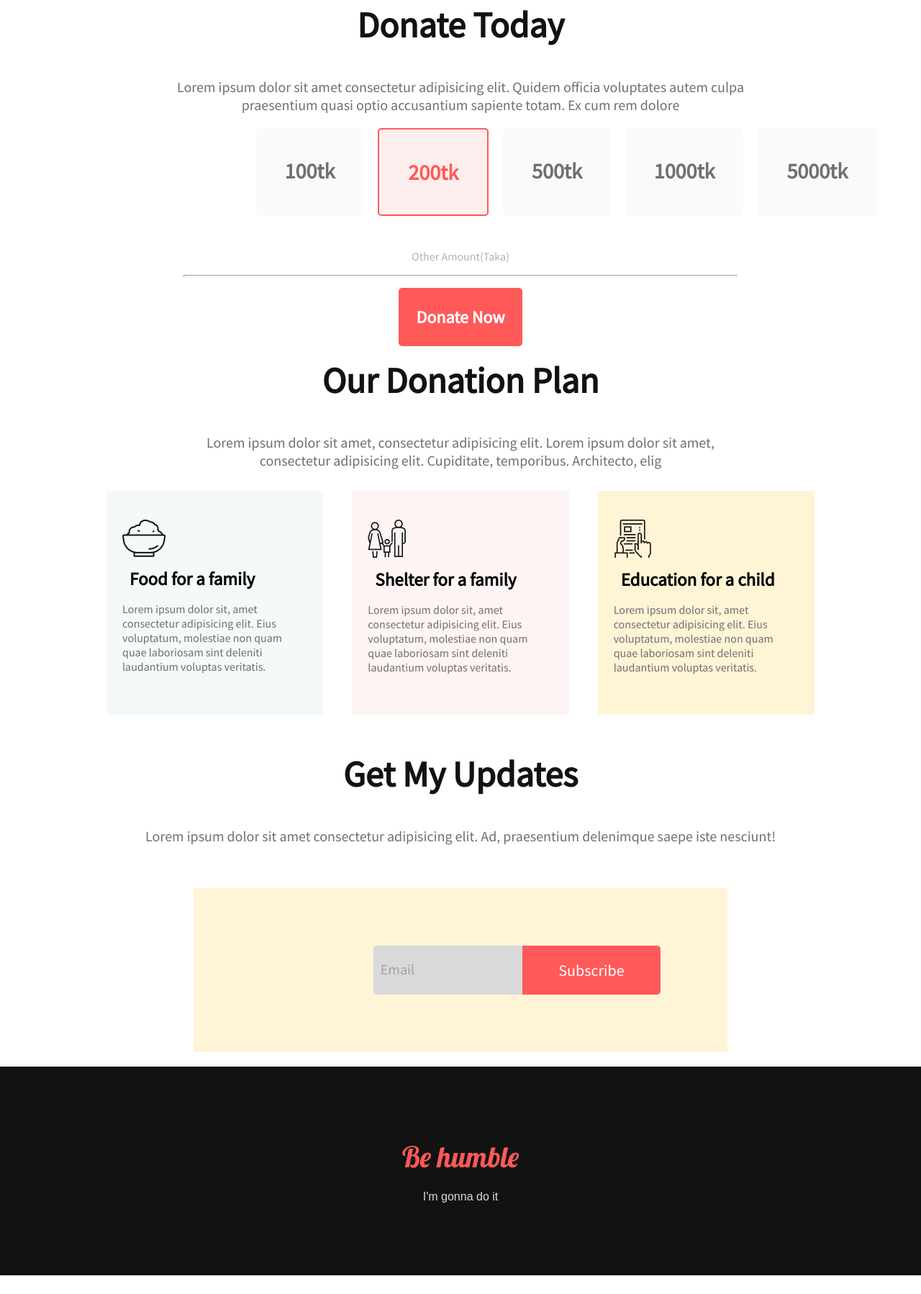
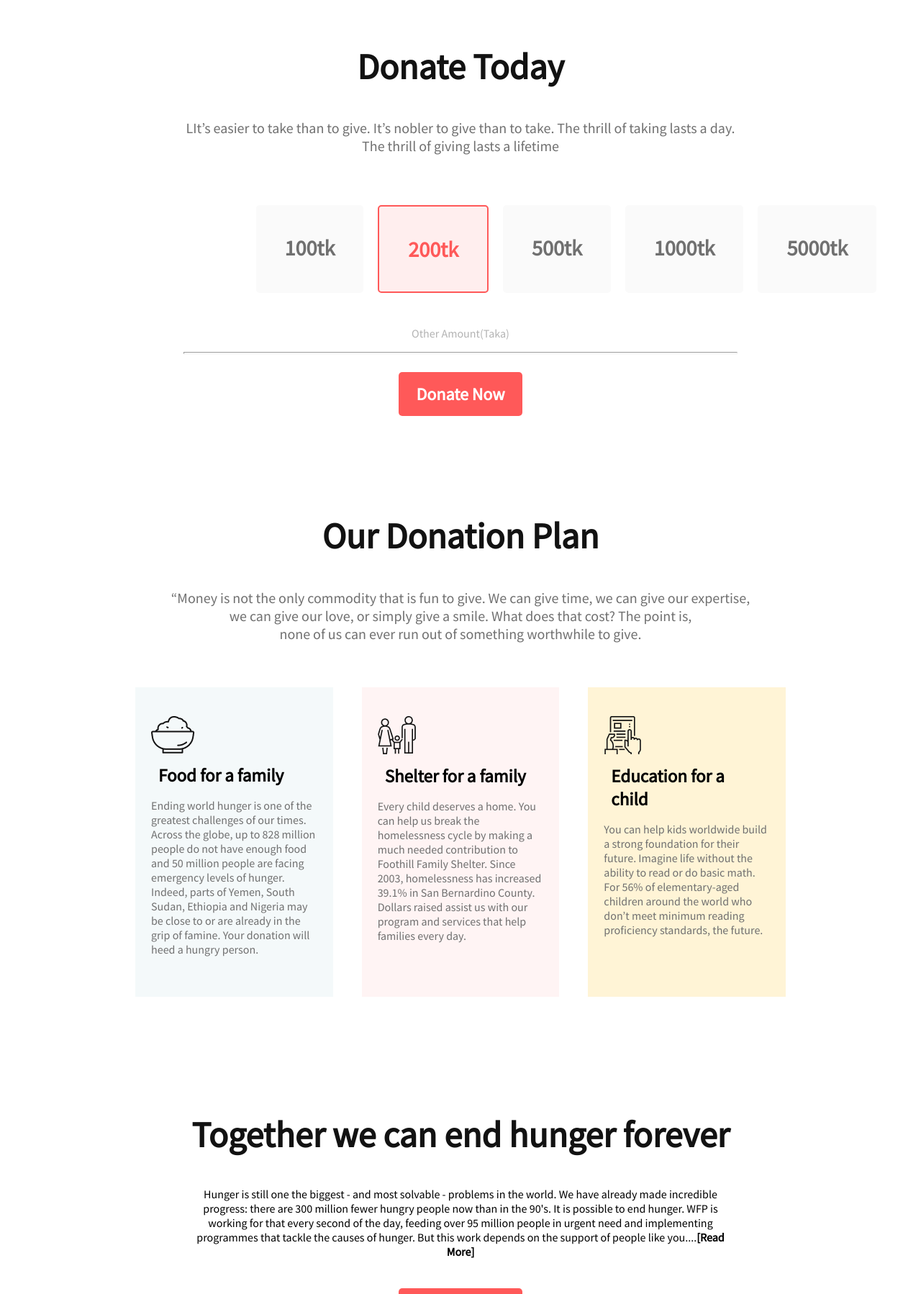
Before and after one commit to rayan-mric/donate-today, a plain HTML site: page index.html in a window 1280 px wide. Shown: the part 1002-2800 px from the top of the page at 72% size. Before the commit the page ends 2774 px from the top, so only its background shows below. Drawn offline with Linux system fonts and the light colour scheme.

Commit message:
final submission

```diff
--- a/index.html
+++ b/index.html
@@ -17,14 +17,14 @@
     <Section class="header">
         <div class="first_text">
             <h1 >Let's Help Those Who Are <br> More in Need</h1>
-            <h3>Lorem ipsum dolor sit amet consectetur adipisicing elit. Odit ratione,<br>repellendus quo alias Lorem ipsum dolor sit amet consectetur adipisicing elit. Atque, enim. </h3>
+            <h3>“Service to others is the rent you pay for your room here on earth.” -- Mohammed Ali</h3>
 
         </div>
         <a href="https://www.youtube.com/channel/UCm2b3oU78xlYeuNJ5Wa3OHw" target="_blank" class="button">Donate Now</a>
     </Section>
     <section class="donation_today">
         <h2>Donate Today</h2>
-        <h3 class="gray">Lorem ipsum dolor sit amet consectetur adipisicing elit. Quidem officia voluptates autem culpa <br>praesentium quasi optio accusantium sapiente totam. Ex cum rem dolore</h3>
+        <h3 class="gray">LIt’s easier to take than to give. It’s nobler to give than to take. The thrill of taking lasts a day. <br> The thrill of giving lasts a lifetime</h3> <br><br>
         <div class="flex">
             <h4 class="gray">100tk</h4>
             <h4 id="pink">200tk</h4>
@@ -39,41 +39,44 @@
     </section>
     <section class="donation_plan">
         <h2>Our Donation Plan</h2>
-        <h3 class="gray">Lorem ipsum dolor sit amet, consectetur adipisicing elit. Lorem ipsum dolor sit amet,<br> consectetur adipisicing elit. Cupiditate, temporibus. Architecto, elig</h3>
+        <h3 class="gray">“Money is not the only commodity that is fun to give. We can give time, we can give our expertise, <br> we can give our love, or simply give a smile. What does that cost? The point is, <br> none of us can ever run out of something worthwhile to give.
+        </h3> <br>
         <div class="plans">
             <div class="food box">
                 <img class="icon" src="media/icons/food.png" alt="food icon">
                 <h5>Food for a family</h5>
-                <p class="gray">Lorem ipsum dolor sit, amet consectetur adipisicing elit. Eius voluptatum, molestiae non quam quae laboriosam sint deleniti laudantium voluptas veritatis.</p>
+                <p class="gray">Ending world hunger is one of the greatest challenges of our times. Across the globe, up to 828 million people do not have enough food and 50 million people are facing emergency levels of hunger. Indeed, parts of  Yemen, South Sudan, Ethiopia and Nigeria may be close to or are already in the grip of famine. Your donation will heed a hungry person.</p>
             </div>
             <div class="shelter box">
                 <img class="icon" src="media/icons/shelter.png" alt="food icon">
                 <h5>Shelter for a family</h5>
-                <p class="gray">Lorem ipsum dolor sit, amet consectetur adipisicing elit. Eius voluptatum, molestiae non quam quae laboriosam sint deleniti laudantium voluptas veritatis.</p>
+                <p class="gray">Every child deserves a home. You can help us break the homelessness cycle by making a much needed contribution to Foothill Family Shelter. Since 2003, homelessness has increased 39.1% in San Bernardino County. Dollars raised assist us with our program and services that help families every day.</p>
             </div>
             <div class="education box">
                 <img class="icon"src="media/icons/education.png" alt="food icon">
                 <h5>Education for a child</h5>
-                <p class="gray">Lorem ipsum dolor sit, amet consectetur adipisicing elit. Eius voluptatum, molestiae non quam quae laboriosam sint deleniti laudantium voluptas veritatis.</p>
+                <p class="gray">You can help kids worldwide build a strong foundation for their future. Imagine life without the ability to read or do basic math. For 56% of elementary-aged children around the world who don’t meet minimum reading proficiency standards, the future.</p>
             </div>
         </div>
     </section>
-
-
+    <section class="blog">
+        <h2>Together we can end hunger forever
+            </h2>
+            <p>Hunger is still one the biggest - and most solvable - problems in the world. We have already made incredible progress: there are 300 million fewer hungry people now than in the 90's. It is possible to end hunger. WFP is working for that every second of the day, feeding over 95 million people in urgent need and implementing programmes that tackle the causes of hunger. But this work depends on the support of people like you....<b>[Read More]</b></p><br><br>
+            <a href="https://www.youtube.com/channel/UCm2b3oU78xlYeuNJ5Wa3OHw" target="_blank" class="button">Donate Now</a>
+    </section>
     <section class="update">
         <h2>Get My Updates</h2>
-        <h3 class="gray">Lorem ipsum dolor sit amet consectetur adipisicing elit. Ad, praesentium delenimque saepe iste nesciunt!</h3><br>
+        <h3 class="gray">Get the latest information of our activities, ideas, amd donation campaign<b> for free</b>in your inbox</h3><br>
         <div class="background_area">
             <div class="subscription_area">
                 <p id="subscribe_box">Email </p><p><a id="subscribe" href="#">Subscribe</a> </p>
             </div>
-
         </div>
     </section>
 </body>
 <footer>
     <span id="humble">Be humble</span><br><br>
     <span id="do_it">I'm gonna do it</span>
-
 </footer>
 </html>
--- a/style.css
+++ b/style.css
@@ -2,12 +2,14 @@ body{
     font-family: 'Source Sans Pro', sans-serif;
     margin: 0;
 }
+
 .header{
     background: linear-gradient(to bottom, rgba(0,0,0, 0), rgba(0,0,0, 100) ) ,url("media/images/first-banner.jpg");
     background-size: 100%;
     text-align: center;
     background-repeat: no-repeat;
-    padding: 250px 100px;
+    padding: 237px 100px;
+
 }
 
 h1{
@@ -42,7 +44,7 @@ h5{
     color: #FFFFFF;
     background-color: #FF5959;
     font-size: 24px;
-    padding: 25px 25px;
+    padding: 15px 25px;
     border-radius: 5px;
     font-weight: 600;
 }
@@ -51,7 +53,7 @@ h5{
 }
 .donation_today{
     text-align: center;
-
+    margin: 150px 0px;
 }
 .gray{
     color: #707070;
@@ -76,6 +78,7 @@ hr{
 }
 .donation_plan{
     text-align: center;
+    margin:150px 50px ;
 }
 .plans{
     text-align: left;
@@ -87,6 +90,7 @@ hr{
     margin: 10px 20px;
     padding: 40px 22px;
     background-color: aqua;
+    width: 30%;
 
 }
 .icon{
@@ -104,6 +108,7 @@ hr{
 }
 .update{
     text-align: center;
+    margin: 150px 0px;
 }
 .background_area{
     background-color: #FFF4D6;
@@ -137,6 +142,7 @@ footer{
     padding: 100px;
     background-color: #121212;
     text-align: center;
+    margin: 150px 0px 0px;
 }
 #humble{
     font-family:'Lobster', cursive;
@@ -148,3 +154,8 @@ footer{
     font-size: 16px;
     color: #D9DBE1;
 }
+
+.blog{
+    text-align: center;
+    margin: 150px 20%;
+}
```
